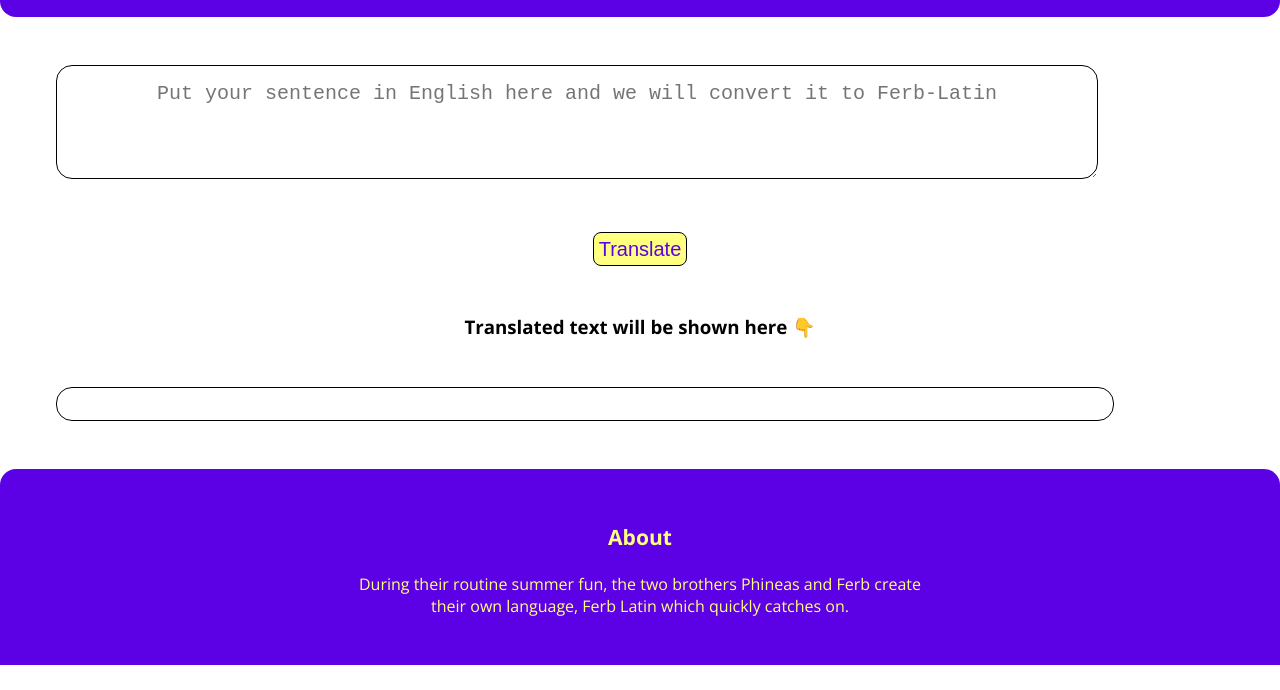
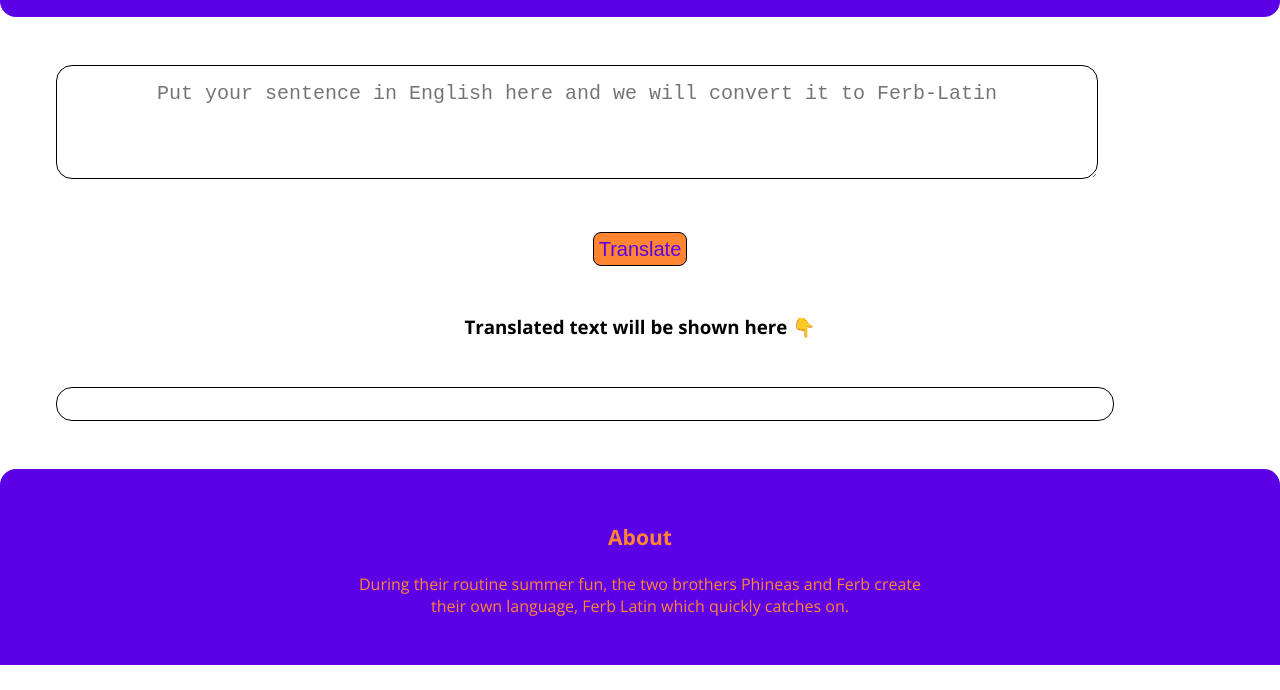
Before and after one commit to vids12/Ferb-Latin-Talk, a plain HTML site: page index.html in a window 1280 px wide. Shown: the part 110-800 px from the top of the page. Drawn offline with nearby package versions, Linux system fonts and the light colour scheme.

Commit message:
minor fix

```diff
--- a/style.css
+++ b/style.css
@@ -6,7 +6,7 @@
 }
 :root{
     --primary-colors:#5c00e6;
-    --secondary-colors: #ffff80  ;
+    --secondary-colors: #ff8533  ;
 }
 .container{
     padding: 0rem 1rem;
```
